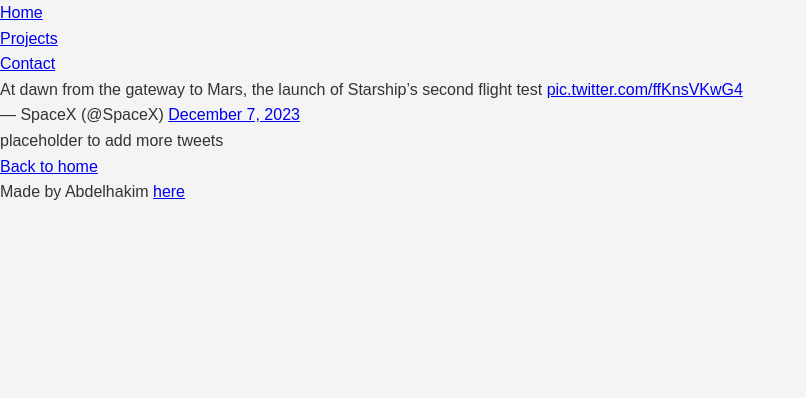
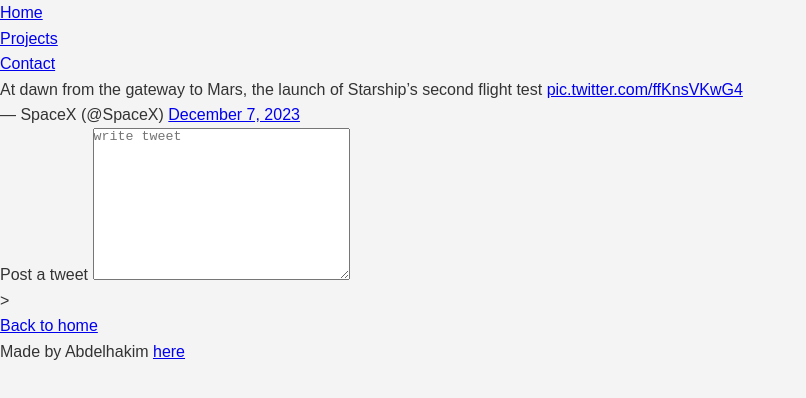
Before and after one commit to abdozayan12/My_First_Portfolio, a website: page html_basic/tweets.html in a window 1280 px wide. Shown: the whole page, without its empty margins (0-806 px from the left). Drawn offline with Linux system fonts and the light colour scheme.

Commit message:
Update tweets.html

```diff
--- a/html_basic/tweets.html
+++ b/html_basic/tweets.html
@@ -29,7 +29,10 @@
             <script async src="https://platform.twitter.com/widgets.js" charset="utf-8"></script>
         </article>
         <aside>
-            placeholder to add more tweets
+            <form>
+                <label for tweet>Post a tweet</label>
+                <textarea name="tweet" id="tweet" cols="30" rows="10" placeholder="write tweet"></textarea>
+            </form>>
         </aside>
         <a href="index.html" target="_blank">Back to home</a>
     </main>
```
